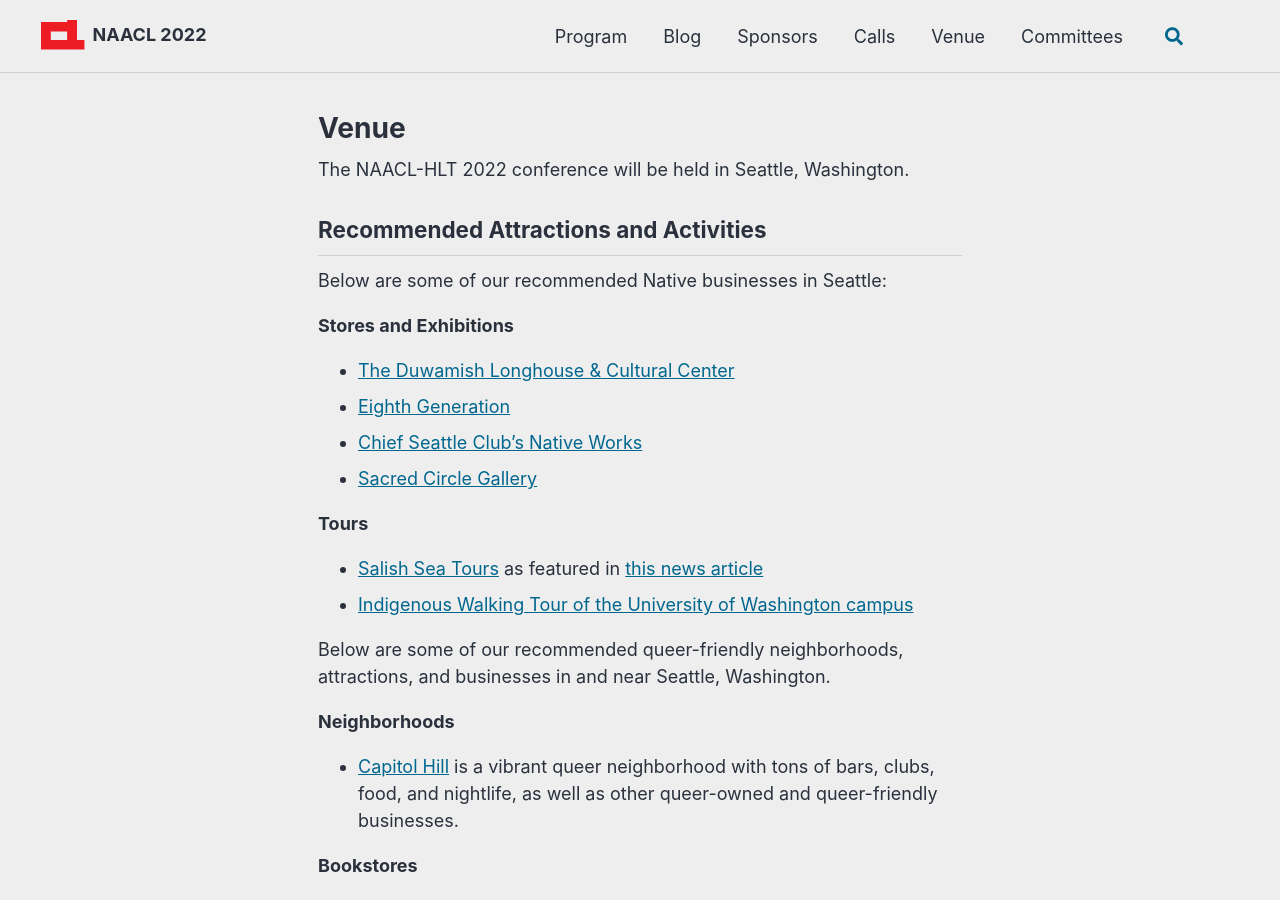
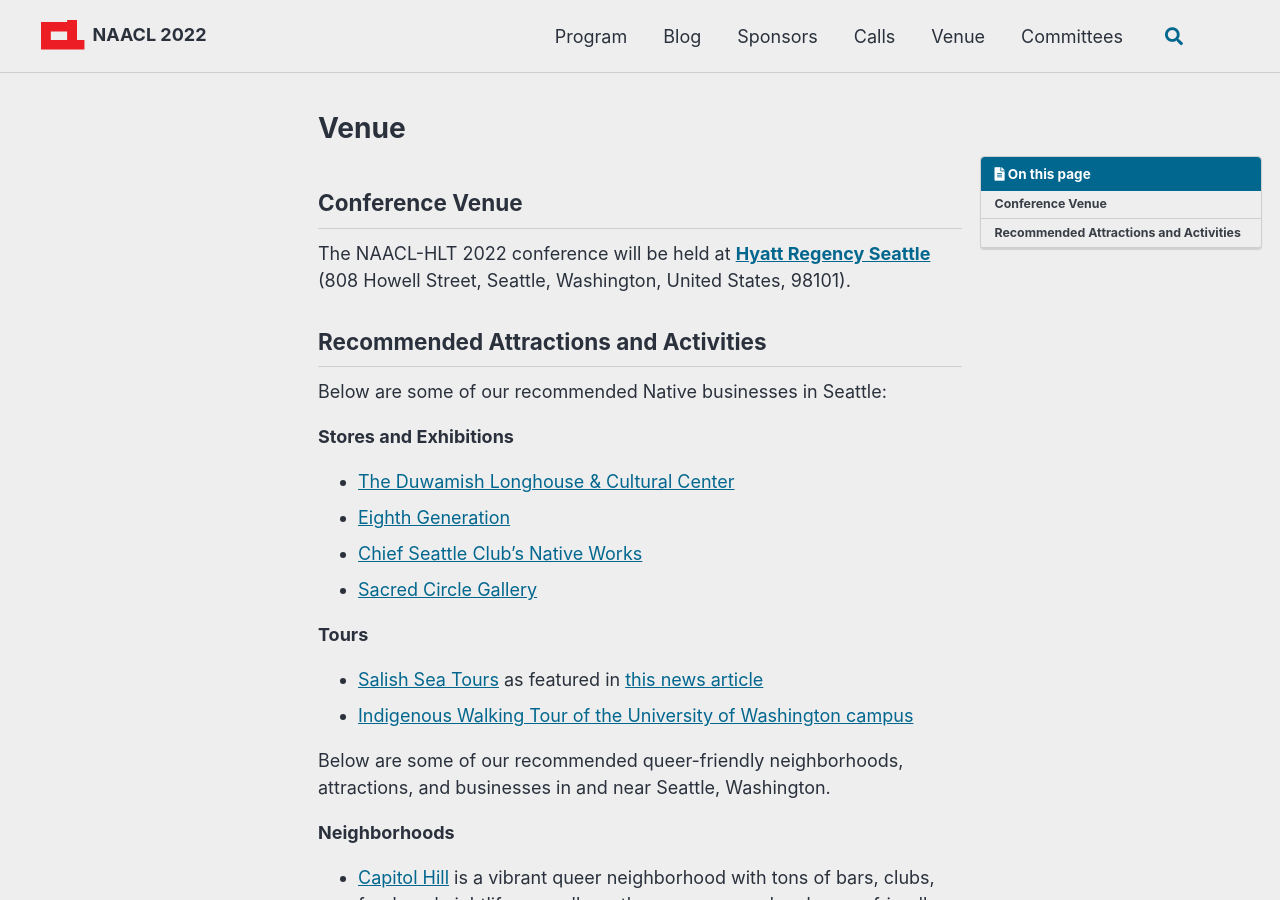
Before and after one commit to naacl-org/naacl-2022-website, a Jekyll site: the page built from _pages/venue.md, in a window 1280 px wide and 900 px high. Built offline with Jekyll 4.4.1, drawn with Linux system fonts in a browser that asks for light colours; cached includes are drawn as plain includes; comment, search, counter and statistics services are not loaded.

Commit message:
Added venue information

```diff
--- a/_pages/venue.md
+++ b/_pages/venue.md
@@ -2,10 +2,12 @@
 title: Venue
 layout: single
 permalink: /venue/
-toc: false
+toc: true
 ---
 
-The NAACL-HLT 2022 conference will be held in Seattle, Washington.
+## Conference Venue
+
+The NAACL-HLT 2022 conference will be held at [**Hyatt Regency Seattle**](https://www.hyatt.com/en-US/hotel/washington/hyatt-regency-seattle/sears) (808 Howell Street, Seattle, Washington, United States, 98101).
 
 ## Recommended Attractions and Activities
 
```
